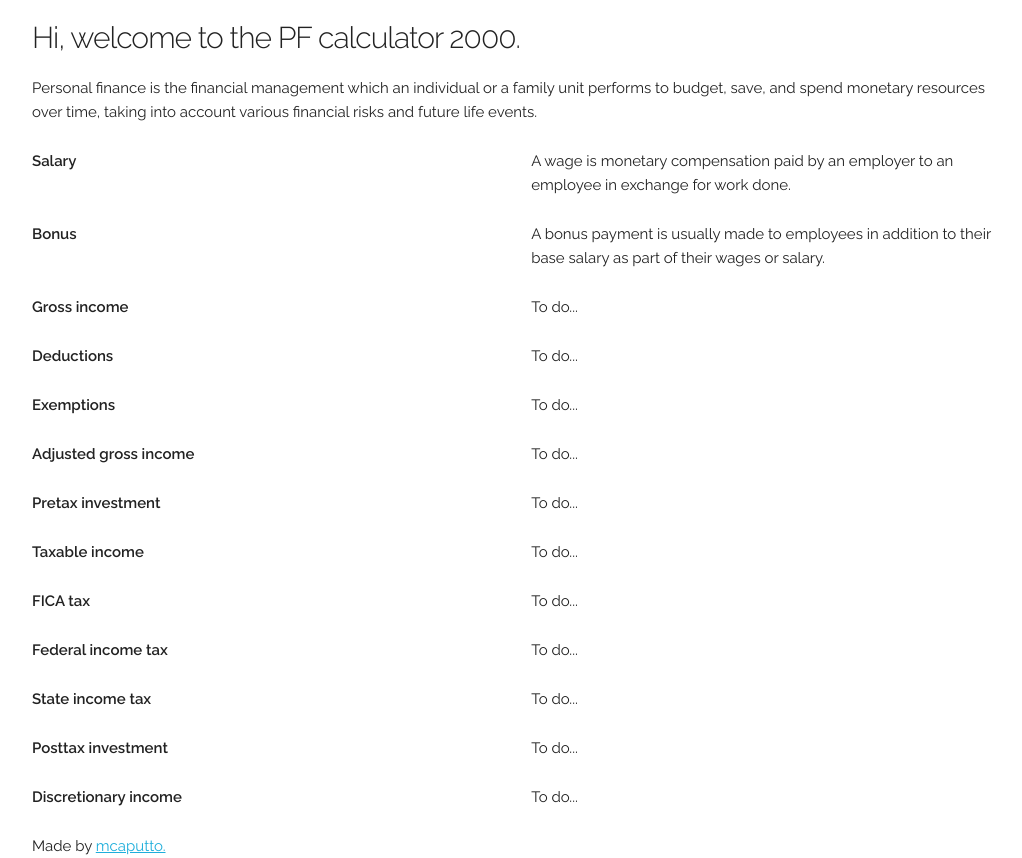
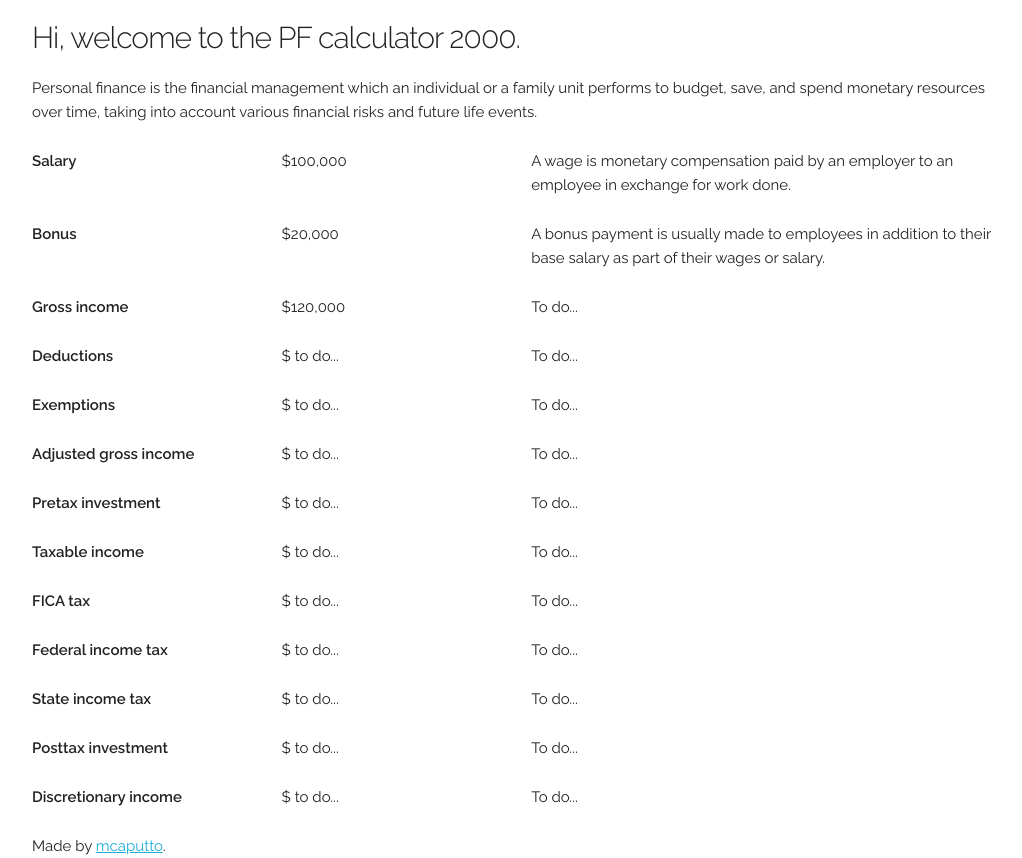
Before and after one commit to mcaputto/react-money, a React (Create React App) app: page / in a window 1280 px wide. Shown: the whole page, without its empty margins (128-1150 px from the left). Built offline with nearby package versions, Linux system fonts and the light colour scheme.

Commit message:
Add PropTypes, refactor into generator(), improve style

```diff
--- a/package.json
+++ b/package.json
@@ -4,6 +4,7 @@
   "private": true,
   "dependencies": {
     "jest-cli": "^21.2.1",
+    "prop-types": "^15.6.0",
     "react": "^16.0.0",
     "react-dom": "^16.0.0",
     "react-scripts": "1.0.14"
@@ -20,6 +21,7 @@
     "babel-preset-react": "^6.24.1",
     "eslint": "^4.8.0",
     "eslint-config-airbnb": "^15.1.0",
+    "eslint-config-google": "^0.9.1",
     "eslint-plugin-import": "^2.7.0",
     "eslint-plugin-jsx-a11y": "^5.1.1",
     "eslint-plugin-react": "^7.4.0",
--- a/src/App.js
+++ b/src/App.js
@@ -1,9 +1,10 @@
 import React, { Component } from 'react'
+import PropTypes from 'prop-types'
 import './skeleton.css'
 import './normalize.css'
 
-//-DATA-----------------------------------------------------------------------
-
+const title = 'Hi, welcome to the PF calculator 2000.'
+const subtitle = 'Personal finance is the financial management which an individual or a family unit performs to budget, save, and spend monetary resources over time, taking into account various financial risks and future life events.'
 const data = {
   salary: {
     name: 'Salary',
@@ -72,82 +73,90 @@ const data = {
   },
 }
 
-// ---------------------------------------------------------------------------
-
-// -HEADER--------------------------------------------------------------------
-
-const header = {
-    title: 'Hi, welcome to the PF calculator 2000.',
-    subtitle: 'Personal finance is the financial management which an individual or a family unit performs to budget, save, and spend monetary resources over time, taking into account various financial risks and future life events.',
-}
-
 class Header extends Component {
   render() {
     return (
       <div className="row">
         <div className="row">
-                    <h1>{header.title}</h1>
+          <h1>{this.props.title}</h1>
         </div>
         <div className="row">
-                    <div><p>{header.subtitle}</p></div>
+          <div><p>{this.props.subtitle}</p></div>
         </div>
       </div>
     )
   }
 }
-
-// -BODY----------------------------------------------------------------------
-
-class Body extends Component {
-    render() {
-        return (
-            <div className="row">
-                {/* Iterate through object and generate multiple components */}
-                {Object.keys(data).map(key => (
-                    <Metric name={data[key].name}
-                            value={data[key].amount}
-                            description={data[key].description}
-                            key={key}
-                    />
-                ))}
-            </div>
-        )
+Header.propTypes = {
+  title: PropTypes.string,
+  subtitle: PropTypes.string,
 }
-}
-
 
 class Metric extends Component {
   render() {
     return (
-            <div className="row">
-                <div className="one-half column">
-                    <div className="row">
-                        <div className="one-half column" style={{textAlign: 'left'}}>
+      <div>
+        <div className="three columns" style={{textAlign: 'left'}}>
           <p><strong>{this.props.name}</strong></p>
         </div>
-                        <div className="one-half column" style={{textAlign: 'left'}}>
+        <div className="three columns" style={{textAlign: 'left'}}>
           <p>{this.props.value}</p>
         </div>
-                    </div>
-                </div>
-                <div className="one-half column" style={{textAlign: 'left'}}>
+        <div className="six columns" style={{textAlign: 'left'}}>
           <p>{this.props.description}</p>
         </div>
       </div>
     )
   }
 }
+Metric.propTypes = {
+  name: PropTypes.string.isRequired,
+  value: PropTypes.string.isRequired,
+  description: PropTypes.string.isRequired,
+}
+Metric.defaultProps = {
+  name: 'Name goes here',
+  value: 0,
+  description: 'Description goes here',
+}
 
 
-// -MOUNT---------------------------------------------------------------------
+class Body extends Component {
+  render() {
+    return (
+      <div className="row">
+        {this.props.item}
+      </div>
+    )
+  }
+}
+Body.propTypes = {
+  item: PropTypes.array,
+}
+
+const generateRow = () => {
+  return (
+    Object.keys(data).map(key => (
+      <Metric name={data[key].name}
+          value={data[key].value}
+          description={data[key].description}
+          key={key}
+      />
+    ))
+  )
+}
 
 class App extends Component {
   render() {
     return (
       <div className="container">
-                <Header />
-                <Body />
-                Made by <a href='https://github.com/mcaputto'>mcaputto.</a>
+        <Header
+          title={title}
+          subtitle={subtitle}/>
+        <Body
+          item={generateRow()}
+        />
+        Made by <a href='https://github.com/mcaputto'>mcaputto</a>.
       </div>
     )
   }
```
Also changed, not shown: .eslintrc.js, src/logo.svg (deleted), 1 other file (tests, documents, lock files or other folders). Lines whose indentation alone changed are shown as unchanged.
